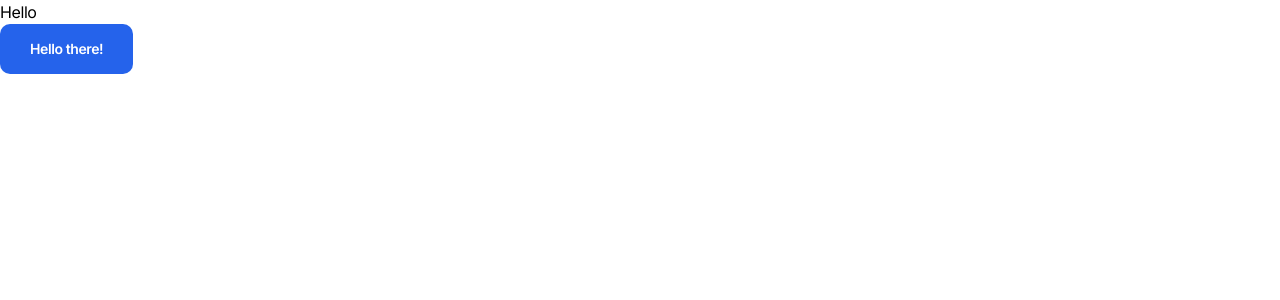
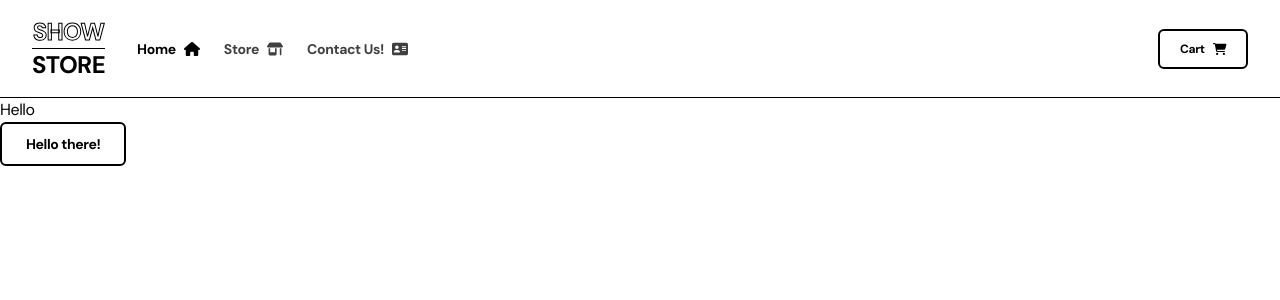
Before and after one commit to Meriegg/show-store-client, a Next.js app: page / in a window 1280 px wide. Shown: the top 300 px of the page. Built offline with nearby package versions, Linux system fonts and the light colour scheme.

Commit message:
Added button component and navbar

```diff
--- a/package.json
+++ b/package.json
@@ -9,6 +9,10 @@
     "lint": "next lint"
   },
   "dependencies": {
+    "@fortawesome/fontawesome-svg-core": "^6.4.0",
+    "@fortawesome/free-regular-svg-icons": "^6.4.0",
+    "@fortawesome/free-solid-svg-icons": "^6.4.0",
+    "@fortawesome/react-fontawesome": "^0.2.0",
     "@types/node": "18.15.11",
     "@types/react": "18.0.33",
     "@types/react-dom": "18.0.11",
--- a/src/app/globals.css
+++ b/src/app/globals.css
@@ -4,8 +4,16 @@
 
 @layer base {
   * {
-    font-family: var(--font-inter);
+    font-family: var(--font-dm);
 
     @apply tracking-tight;
   }
 }
+
+@layer utilities {
+  .logo-outline-text {
+    -webkit-text-stroke-width: 1px;
+    -webkit-text-stroke-color: black;
+    color: white;
+  }
+}
--- a/src/app/layout.tsx
+++ b/src/app/layout.tsx
@@ -1,10 +1,11 @@
 import "./globals.css";
-import { Inter } from "next/font/google";
+import Navbar from "@/components/application/Navbar";
+import { DM_Sans } from "next/font/google";
 
-const inter = Inter({
+const inter = DM_Sans({
+  weight: ["400", "500", "700"],
   subsets: ["latin"],
-  display: "swap",
-  variable: "--font-inter",
+  variable: "--font-dm",
 });
 
 export const metadata = {
@@ -15,7 +16,10 @@ export const metadata = {
 export default function RootLayout({ children }: { children: React.ReactNode }) {
   return (
     <html lang="en" className={inter.className}>
-      <body>{children}</body>
+      <body>
+        <Navbar />
+        {children}
+      </body>
     </html>
   );
 }
--- a/src/components/Button.tsx
+++ b/src/components/Button.tsx
@@ -4,37 +4,47 @@ import clsx from "clsx";
 import { cva, VariantProps } from "class-variance-authority";
 import type { ButtonHTMLAttributes, DetailedHTMLProps, ReactNode } from "react";
 
-const buttonVariants = cva("font-semibold", {
+const buttonVariants = cva(
+  "font-semibold transition-all duration-300 transform active:scale-95 active:ring-4 flex items-center gap-2",
+  {
     variants: {
       variant: {
-      primary: "bg-blue-600 text-white",
+        primary: "bg-black text-white ring-neutral-200",
+        outline:
+          "border-2 border-black text-black bg-transparent ring-neutral-200 hover:bg-black hover:text-white",
       },
       size: {
-      normal: "px-[30px] py-[15px] text-sm",
+        normal: "px-6 py-2.5 text-sm",
+        small: "text-xs px-5 py-2.5",
       },
       rounded: {
-      small: "rounded-sm",
-      normal: "rounded-[10px]",
+        small: "rounded-xs",
+        normal: "rounded-md",
         full: "rounded-full",
       },
     },
     defaultVariants: {
-    variant: "primary",
+      variant: "outline",
       size: "normal",
       rounded: "normal",
     },
-});
+  }
+);
 
 interface Props
   extends DetailedHTMLProps<ButtonHTMLAttributes<HTMLButtonElement>, HTMLButtonElement>,
     VariantProps<typeof buttonVariants> {
   children: ReactNode;
+  left?: ReactNode;
+  right?: ReactNode;
 }
 
-const Button = ({ children, className, variant, size, rounded, ...props }: Props) => {
+const Button = ({ children, left, right, className, variant, size, rounded, ...props }: Props) => {
   return (
     <button className={clsx(buttonVariants({ variant, size, rounded }), className)} {...props}>
+      {left}
       {children}
+      {right}
     </button>
   );
 };
--- /dev/null
+++ b/src/components/application/Navbar.tsx
@@ -0,0 +1,56 @@
+"use client";
+
+import clsx from "clsx";
+import Link from "next/link";
+import { FontAwesomeIcon } from "@fortawesome/react-fontawesome";
+import { faHome, faShop, faContactCard, faCartShopping } from "@fortawesome/free-solid-svg-icons";
+import { usePathname } from "next/navigation";
+import Button from "../Button";
+
+const Navbar = () => {
+  const pathName = usePathname();
+
+  const links = [
+    { href: "/", text: "Home", icon: faHome },
+    { href: "/store", text: "Store", icon: faShop },
+    { href: "/contact", text: "Contact Us!", icon: faContactCard },
+  ];
+
+  return (
+    <div className="flex items-center justify-between px-8 py-4 border-b-[1px] border-black">
+      <div className="flex items-center gap-8">
+        <div className="flex flex-col text-2xl items-center font-bold">
+          <p className="logo-outline-text">SHOW</p>
+          <div className="w-full h-[1px] bg-black"></div>
+          <p>STORE</p>
+        </div>
+        <div className="flex items-center gap-6 md:hidden">
+          {links.map((link, idx) => {
+            console.log(pathName);
+
+            return (
+              <Link
+                key={idx}
+                href={link.href}
+                className={clsx(
+                  "font-semibold text-neutral-700 hover:text-black transition-all duration-300 text-sm flex items-center gap-2",
+                  pathName === link.href && "!text-black"
+                )}
+              >
+                {link.text}
+                <FontAwesomeIcon className="w-4 h-4" icon={link.icon} />
+              </Link>
+            );
+          })}
+        </div>
+      </div>
+      <div>
+        <Button size="small" right={<FontAwesomeIcon icon={faCartShopping} />}>
+          Cart
+        </Button>
+      </div>
+    </div>
+  );
+};
+
+export default Navbar;
--- a/tailwind.config.js
+++ b/tailwind.config.js
@@ -1,18 +1,32 @@
 /** @type {import('tailwindcss').Config} */
 module.exports = {
   content: [
-    './src/pages/**/*.{js,ts,jsx,tsx}',
-    './src/components/**/*.{js,ts,jsx,tsx}',
-    './src/app/**/*.{js,ts,jsx,tsx}',
+    "./src/pages/**/*.{js,ts,jsx,tsx}",
+    "./src/components/**/*.{js,ts,jsx,tsx}",
+    "./src/app/**/*.{js,ts,jsx,tsx}",
   ],
   theme: {
     extend: {
-      backgroundImage: {
-        'gradient-radial': 'radial-gradient(var(--tw-gradient-stops))',
-        'gradient-conic':
-          'conic-gradient(from 180deg at 50% 50%, var(--tw-gradient-stops))',
+      screens: {
+        "2xl": { max: "1535px" },
+        // => @media (max-width: 1535px) { ... }
+
+        xl: { max: "1279px" },
+        // => @media (max-width: 1279px) { ... }
+
+        lg: { max: "1023px" },
+        // => @media (max-width: 1023px) { ... }
+
+        md: { max: "767px" },
+        // => @media (max-width: 767px) { ... }
+
+        sm: { max: "639px" },
+        // => @media (max-width: 639px) { ... }
+
+        sm: { max: "352px" },
+        // => @media (max-width: 352px) { ... }
       },
     },
   },
   plugins: [],
-}
+};
```
Also changed, not shown: 1 other file (tests, documents, lock files or other folders). Lines whose indentation alone changed are shown as unchanged.
